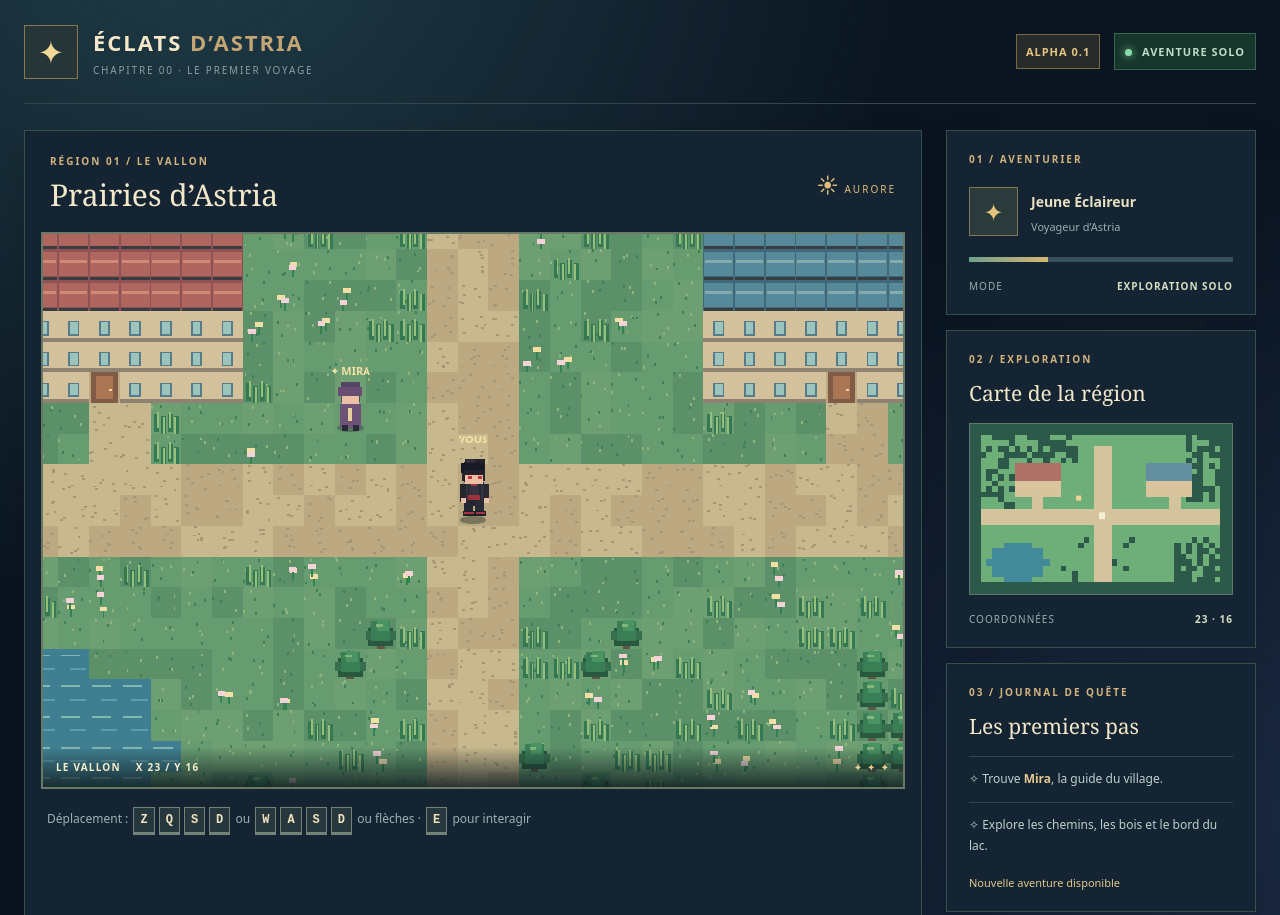
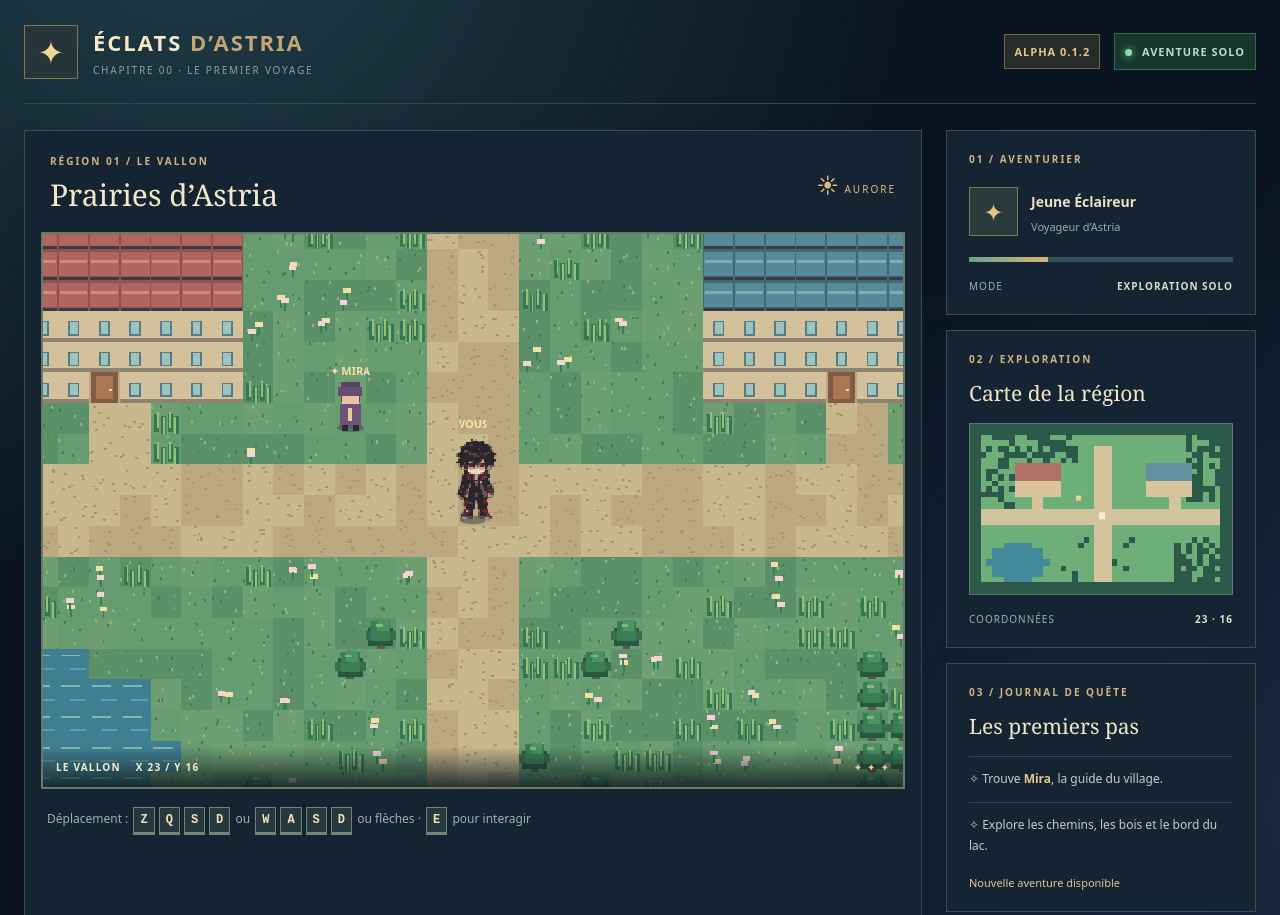
Before and after one commit to fen-min/eclats-astria, a website with bundled scripts: page docs/index.html in a window 1280 px wide. Shown: the top 915 px of the page. Built offline with nearby package versions, Linux system fonts and the light colour scheme.

Commit message:
Intégrer le skin original et les animations de marche en 4 directions

```diff
--- a/docs/game.js
+++ b/docs/game.js
@@ -48,7 +48,7 @@ function paint(x,y){
 }
 for(let y=0;y<HEIGHT;y++)for(let x=0;x<WIDTH;x++)paint(x,y);
 function r(x,y,w,h,color){rect(ctx,x,y,w,h,color);}
-function drawHero(px,py,dir,moving,now){
+function drawHeroFallback(px,py,dir,moving,now){
  const x=Math.round(px-16),y=Math.round(py-69);
  const cycle=moving?Math.floor(now/130)%4:0,stepLeg=cycle===1?-4:cycle===3?4:0;
  ctx.fillStyle='#1931296a';ctx.beginPath();ctx.ellipse(px,py,14,4,0,0,Math.PI*2);ctx.fill();
@@ -72,6 +72,26 @@ function drawHero(px,py,dir,moving,now){
    if(dir==='right')r(x+23,y+23,4,3,'#c23649');
    r(x+14,y+31,6,3,'#a53643');
  }
+}
+
+const heroWalkAtlas = new Image();
+let heroWalkReady = false;
+heroWalkAtlas.onload = () => { heroWalkReady = true; };
+heroWalkAtlas.onerror = () => { heroWalkReady = false; };
+heroWalkAtlas.src = new URL('./assets/hero-walk.png?v=0.1.2', import.meta.url).href;
+const heroRows = Object.freeze({down:0,left:1,right:2,up:3});
+function drawHero(px,py,dir,moving,now){
+ if(!heroWalkReady){drawHeroFallback(px,py,dir,moving,now);return;}
+ const walking = moving || Math.abs(player.rx-player.x)>0.02 || Math.abs(player.ry-player.y)>0.02;
+ const frame = walking ? Math.floor(now/125)%4 : 0;
+ const row = heroRows[dir] ?? 0;
+ // Sprite sheet 4 columns x 4 rows, derived from our first anime pixel-art skin.
+ // The sprite's feet stay anchored on the same ground position.
+ ctx.fillStyle='#1931296a';
+ ctx.beginPath();ctx.ellipse(px,py,14,4,0,0,Math.PI*2);ctx.fill();
+ ctx.imageSmoothingEnabled=false;
+ ctx.drawImage(heroWalkAtlas,frame*32,row*48,32,48,
+   Math.round(px-29),Math.round(py-86),58,87);
 }
 function drawMira(px,py,now){
  const bob=Math.sin(now/400)*1.5,x=Math.round(px),y=Math.round(py+bob);
@@ -143,7 +163,7 @@ function animate(now){
  const miraX=(MIRA.x+.5)*TILE-cx,miraY=(MIRA.y+.8)*TILE-cy;
  if(heroY>miraY){drawMira(miraX,miraY,now);drawHero(heroX,heroY,player.dir,player.moving,now);}
  else{drawHero(heroX,heroY,player.dir,player.moving,now);drawMira(miraX,miraY,now);}
- ctx.fillStyle='#f7e5a7';ctx.font='bold 11px system-ui';ctx.textAlign='center';ctx.fillText('VOUS',heroX,heroY-80);
+ ctx.fillStyle='#f7e5a7';ctx.font='bold 11px system-ui';ctx.textAlign='center';ctx.fillText('VOUS',heroX,heroY-96);
  position.textContent='X '+player.x+' / Y '+player.y;miniPos.textContent=player.x+' · '+player.y;
  hint.hidden=!near(player,MIRA,2);
  if((now|0)%8===0)drawMinimap();
--- a/docs/index.html
+++ b/docs/index.html
@@ -13,7 +13,7 @@
 <div class="app">
   <header class="header">
     <div class="logo"><span class="star">✦</span><div><div class="brand">ÉCLATS <span>D’ASTRIA</span></div><small>CHAPITRE 00 · LE PREMIER VOYAGE</small></div></div>
-    <div class="status"><span class="version">ALPHA 0.1</span><span class="tag"><b class="dot"></b> AVENTURE SOLO</span></div>
+    <div class="status"><span class="version">ALPHA 0.1.2</span><span class="tag"><b class="dot"></b> AVENTURE SOLO</span></div>
   </header>
   <main class="columns">
     <section class="frame">
```
Also changed, not shown: site/game.js (+22 -2 lines), site/index.html (+1 -1 lines), README.md, docs/assets/hero-walk.png (added), site/assets/hero-walk.png (added).
